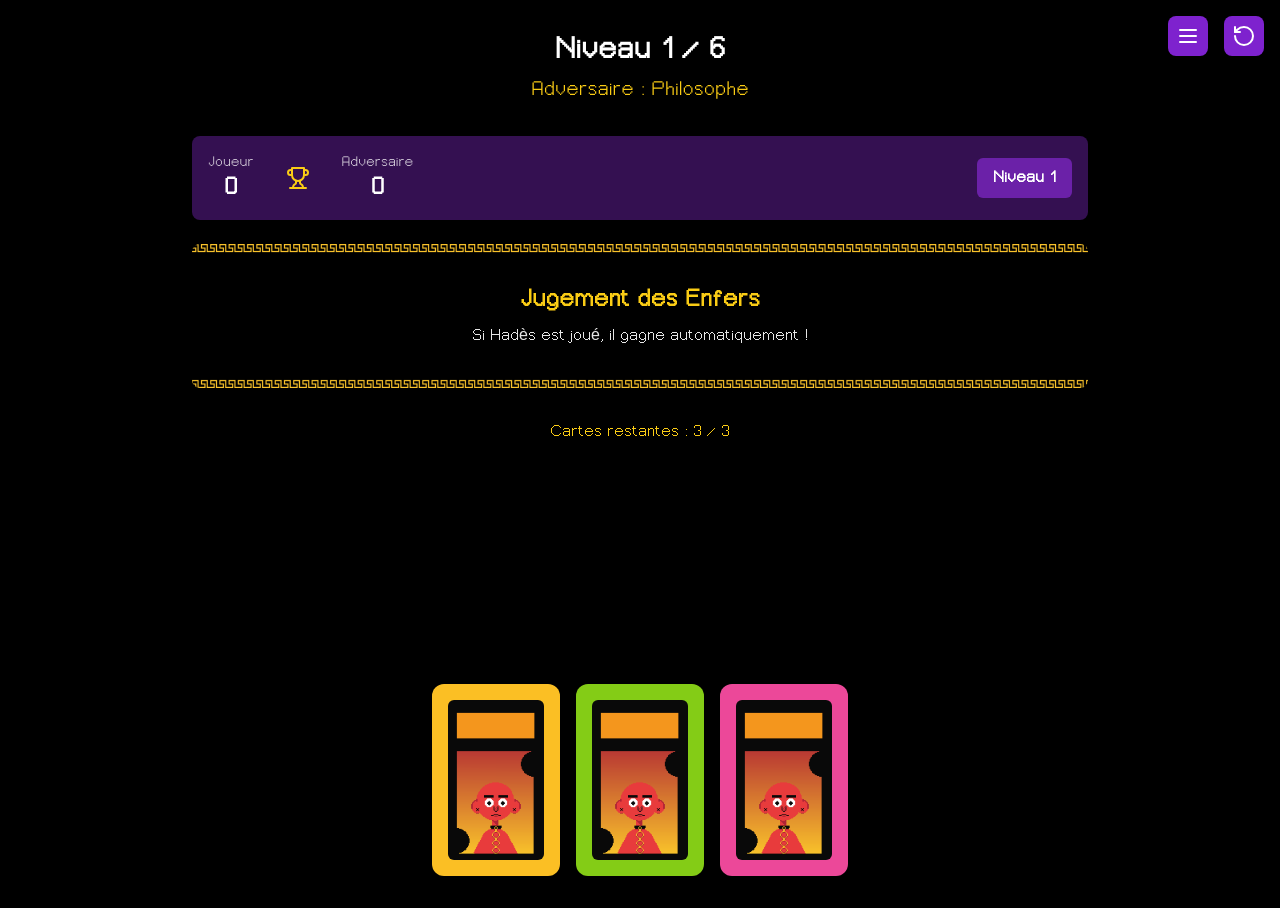
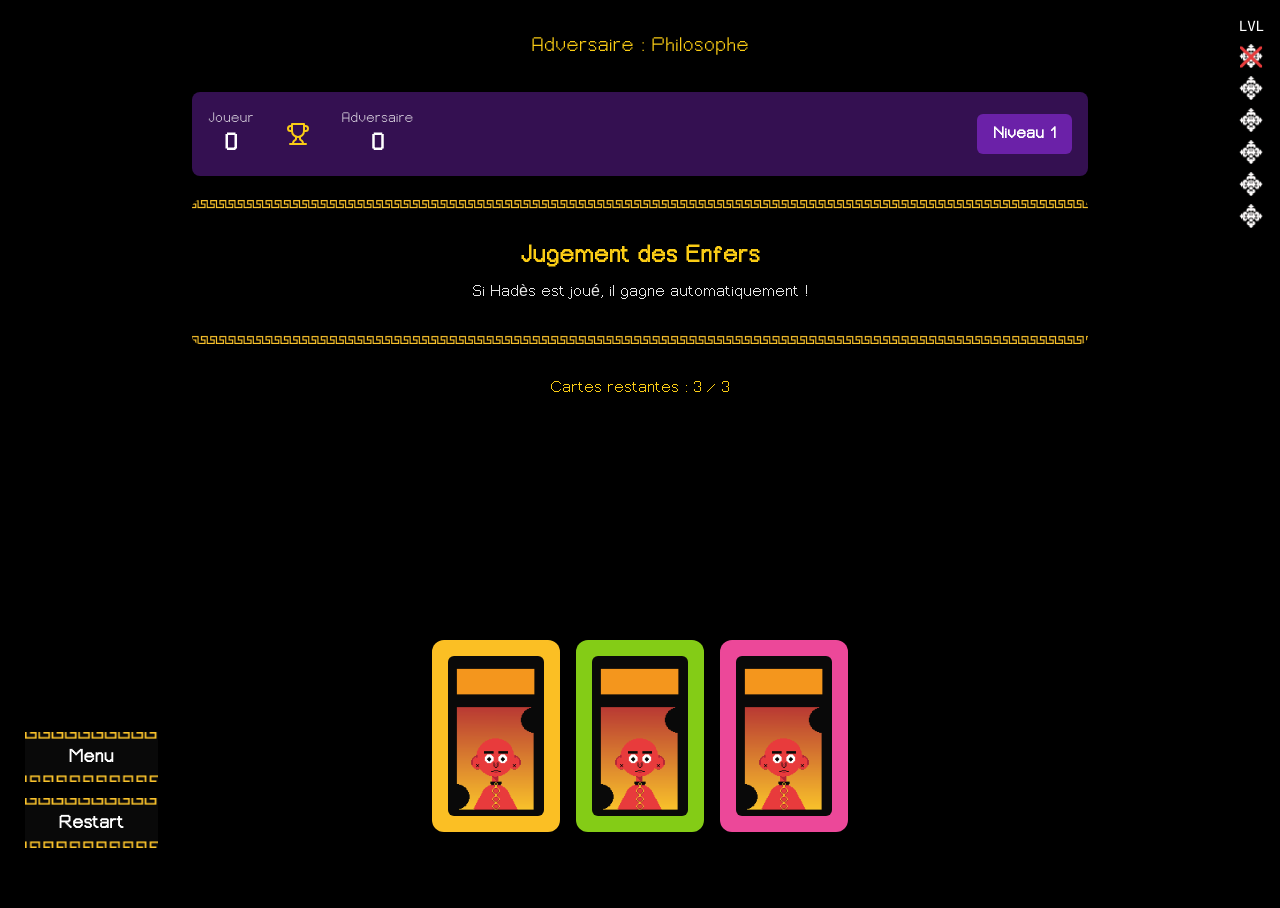
Before and after one commit to PLteddy/khaos, a React (Vite) app: page / in a window 1280 px wide. Both pictures are taken after a click on the button "Commencer l'aventure". After the commit the page ends 864 px from the top, so only its background shows below. Built offline with nearby package versions, Linux system fonts and the light colour scheme.

Commit message:
13th commit

```diff
--- a/src/components/GameBoard.tsx
+++ b/src/components/GameBoard.tsx
@@ -6,6 +6,10 @@ import { ChaosRuleDisplay } from './ChaosRulesDisplay';
 import { ScoreBoard } from './ScoreBoard';
 import { Menu, RotateCcw } from 'lucide-react';
 import cardImage from "../assets/cards2.png";
+import cardBackImage from "../assets/cards2.png";
+import buttonsfond from "../assets/button_menu.png";
+import niveau from "../assets/cerclelvl.png";
+import croix from "../assets/croix.png";
 
 export const GameBoard: React.FC = () => {
   const [showMenuConfirm, setShowMenuConfirm] = useState(false);
@@ -67,25 +71,44 @@ export const GameBoard: React.FC = () => {
   }
 
   return (
-    <div className="min-h-screen bg-black 0 text-white p-8">
+<div className="min-h-screen bg-black text-white p-8 relative">
   <div className="max-w-4xl mx-auto">
     {/* Boutons Menu et Checkpoint */}
-        <div className="absolute top-4 right-4 flex gap-4">
-          <button
+    <div className="absolute bottom-4 left-4 flex flex-col gap-4">
+      <div className="relative z-10 flex flex-col items-center justify-center">
+        <motion.button
+          whileHover={{ scale: 1.05 }}
+          whileTap={{ scale: 0.95 }}
+          className="flex items-center justify-center text-white font-bold w-[150px] h-[50px] text-lg transition-colors"
           onClick={() => setShowMenuConfirm(true)}
-            className="p-2 bg-purple-700 hover:bg-purple-600 rounded-lg transition-colors"
-            title="Menu principal"
+          style={{
+            backgroundImage: `url(${buttonsfond})`,
+            backgroundSize: "contain",
+            backgroundRepeat: "no-repeat",
+            backgroundPosition: "center",
+          }}
         >
-            <Menu className="w-6 h-6" />
-          </button>
-          <button
+          Menu
+        </motion.button>
+      </div>
+      <div className="relative z-10 flex flex-col items-center justify-center">
+        <motion.button
+          whileHover={{ scale: 1.05 }}
+          whileTap={{ scale: 0.95 }}
+          className="flex items-center justify-center text-white font-bold w-[150px] h-[50px] text-lg transition-colors"
           onClick={returnToLastCheckpoint}
-            className="p-2 bg-purple-700 hover:bg-purple-600 rounded-lg transition-colors"
-            title="Retour au dernier checkpoint"
+          style={{
+            backgroundImage: `url(${buttonsfond})`,
+            backgroundSize: "contain",
+            backgroundRepeat: "no-repeat",
+            backgroundPosition: "center",
+          }}
         >
-            <RotateCcw className="w-6 h-6" />
-          </button>
+          Restart
+        </motion.button>
       </div>
+    </div>
+
 
         {/* Popup de confirmation pour le menu */}
         <AnimatePresence>
@@ -130,15 +153,29 @@ export const GameBoard: React.FC = () => {
 
         {/* En-tête avec niveau et adversaire */}
         <div className="text-center mb-8">
-          <h2 className="text-3xl font-bold mb-2">
-            Niveau {level} / 6
-          </h2>
           {currentOpponent && (
             <p className="text-xl text-yellow-400">
               Adversaire : {currentOpponent.name}
             </p>
           )}
         </div>
+
+        <div className="absolute top-4 right-4 flex flex-col items-center gap-2">
+        <span className="text-white text-sm font-mono">LVL</span>
+        {Array.from({ length: 6 }, (_, i) => (
+      <div key={i} className="relative">
+         {/* Image de base */}
+         <img src={niveau} alt="Niveau" className="w-6 h-6" />
+       {/* Croix rouge si le niveau est complété */}
+        {i < level && (
+        <div className="absolute inset-0 flex items-center justify-center">
+           <img src={croix} alt="Croix" className="w-6 h-6" />
+        </div>
+      )}
+    </div>
+  ))}
+</div>
+
 
         <ScoreBoard />
         <ChaosRuleDisplay />
@@ -241,10 +278,10 @@ const CardDisplay: React.FC<CardDisplayProps> = ({ card, isSelected, isRevealed
 
       {/* Dos de la carte */}
       <div
-        className={`absolute inset-0 rounded-xl bg-gradient-to-br from-purple-800 to-purple-600
-          flex items-center justify-center ${isRevealed ? 'opacity-0' : 'opacity-100'}`}
+        className={`absolute inset-0 rounded-xl
+          flex items-center justify-center ${isRevealed ? 'opacity-0' : 'opacity-100'} transition-opacity`}
       >
-        <div className="w-16 h-16 rounded-full border-4 border-white/30" />
+        <img src={cardBackImage} alt="Dos de la carte" className="w-full h-full object-cover rounded-xl" />
       </div>
     </div>
   );
--- a/src/components/MainMenu.tsx
+++ b/src/components/MainMenu.tsx
@@ -84,35 +84,41 @@ export const MainMenu: React.FC = () => {
 
     return (
 <div
-        className="h-screen w-screen overflow-hidden flex flex-col items-center justify-center p-8"
+  className="w-screen h-screen flex items-center justify-center bg-black overflow-hidden"
+>
+  {/* Conteneur du jeu avec taille fixe et mise à l'échelle */}
+  <div
+  className="w-[1280px] h-[600px] flex flex-col items-center justify-center relative overflow-hidden"
   style={{
     backgroundColor: "black",
     backgroundImage: `url(${fond})`,
     backgroundSize: "cover",
     backgroundPosition: "center",
+    transform: "scale(0.8)", // Ajuste ici si besoin
+    transformOrigin: "center",
   }}
 >
   <motion.div
     initial={{ opacity: 0, y: -20 }}
     animate={{ opacity: 1, y: 0 }}
-          className="text-center mb-12"
+    className="text-center mb-6"
   >
-          <h1 className="text-6xl font-bold text-white mb-4 p-4">{t.title}</h1>
-          <p className="text-xl text-gray-300 p-4">{t.subtitle}</p>
+    <h1 className="text-5xl font-bold text-white mb-3 p-3">{t.title}</h1>
+    <p className="text-lg text-gray-300 p-3">{t.subtitle}</p>
   </motion.div>
 
   <div className="relative w-full h-full flex items-center justify-center bg-black">
     {/* Image de gauche */}
     <div
-            className="absolute left-[15%] top-0 h-[130%] w-1/3 bg-no-repeat bg-contain bg-left"
+      className="absolute left-[12%] top-0 h-[110%] w-1/3 bg-no-repeat bg-contain bg-left"
       style={{ backgroundImage: `url(${column})` }}
     ></div>
 
-          <div className="relative z-10 flex flex-col items-center justify-center">
+    <div className="relative z-10 flex flex-col items-center justify-center gap-3">
       <motion.button
         whileHover={{ scale: 1.05 }}
         whileTap={{ scale: 0.95 }}
-              className="flex items-center justify-center gap-3 text-white font-bold w-full h-[125px] text-xl transition-colors"
+        className="flex items-center justify-center gap-3 text-white font-bold w-[300px] h-[100px] text-lg transition-colors"
         onClick={startGame}
         style={{
           backgroundImage: `url(${buttonsfond})`,
@@ -121,14 +127,14 @@ export const MainMenu: React.FC = () => {
           backgroundPosition: "center",
         }}
       >
-              <Swords className="w-6 h-6" />
+        <Swords className="w-5 h-5" />
         {t.startGame}
       </motion.button>
 
       <motion.button
         whileHover={{ scale: 1.05 }}
         whileTap={{ scale: 0.95 }}
-              className="flex items-center justify-center gap-3 text-white font-bold w-full h-[125px] text-xl transition-colors"
+        className="flex items-center justify-center gap-3 text-white font-bold w-[300px] h-[100px] text-lg transition-colors"
         onClick={toggleCredits}
         style={{
           backgroundImage: `url(${buttonsfond})`,
@@ -137,14 +143,14 @@ export const MainMenu: React.FC = () => {
           backgroundPosition: "center",
         }}
       >
-              <Info className="w-6 h-6" />
+        <Info className="w-5 h-5" />
         {t.credits}
       </motion.button>
 
       <motion.button
         whileHover={{ scale: 1.05 }}
         whileTap={{ scale: 0.95 }}
-              className="flex items-center justify-center gap-3 text-white font-bold w-full h-[125px] text-xl transition-colors"
+        className="flex items-center justify-center gap-3 text-white font-bold w-[300px] h-[100px] text-lg transition-colors"
         onClick={toggleHowToPlay}
         style={{
           backgroundImage: `url(${buttonsfond})`,
@@ -153,14 +159,14 @@ export const MainMenu: React.FC = () => {
           backgroundPosition: "center",
         }}
       >
-              <Settings className="w-6 h-6" />
+        <Settings className="w-5 h-5" />
         {t.options}
       </motion.button>
     </div>
 
     {/* Image de droite */}
     <div
-            className="absolute right-[15%] top-0 h-[130%] w-1/3 bg-no-repeat bg-contain bg-right"
+      className="absolute right-[12%] top-0 h-[110%] w-1/3 bg-no-repeat bg-contain bg-right"
       style={{ backgroundImage: `url(${column})` }}
     ></div>
   </div>
@@ -169,14 +175,14 @@ export const MainMenu: React.FC = () => {
   <AnimatePresence>
     {showCredits && (
       <motion.div className="fixed inset-0 bg-black/50 flex items-center justify-center z-50">
-              <motion.div className="bg-purple-900 p-8 rounded-xl shadow-xl max-w-md w-full mx-4">
-                <h2 className="text-2xl font-bold text-white mb-6">{t.creditsTitle}</h2>
+        <motion.div className="bg-purple-900 p-6 rounded-xl shadow-xl max-w-md w-full mx-4">
+          <h2 className="text-xl font-bold text-white mb-4">{t.creditsTitle}</h2>
           <p className="text-gray-300">{t.developer}: Yussera Sebdaoui</p>
           <p className="text-gray-300">{t.music}: Yussera Sebdaoui</p>
           <p className="text-gray-300">{t.graphics}: Yussera Sebdaoui</p>
           <button
             onClick={toggleCredits}
-                  className="mt-6 px-4 py-2 bg-purple-700 hover:bg-purple-600 text-white rounded-lg"
+            className="mt-4 px-4 py-2 bg-purple-700 hover:bg-purple-600 text-white rounded-lg"
           >
             {t.close}
           </button>
@@ -188,24 +194,28 @@ export const MainMenu: React.FC = () => {
   <AnimatePresence>
     {showHowToPlay && (
       <motion.div className="fixed inset-0 bg-black/50 flex items-center justify-center z-50">
-              <motion.div className="bg-purple-900 p-8 rounded-xl shadow-xl max-w-md w-full mx-4">
-                <h3 className="text-xl font-bold text-white mb-4">{t.language}</h3>
+        <motion.div className="bg-purple-900 p-6 rounded-xl shadow-xl max-w-md w-full mx-4">
+          <h3 className="text-lg font-bold text-white mb-3">{t.language}</h3>
           <button
-                  onClick={() => changeLanguage('fr')}
-                  className={`px-4 py-2 rounded-lg ${language === 'fr' ? 'bg-purple-600 text-white' : 'bg-purple-800 text-gray-300'}`}
+            onClick={() => changeLanguage("fr")}
+            className={`px-4 py-2 rounded-lg ${
+              language === "fr" ? "bg-purple-600 text-white" : "bg-purple-800 text-gray-300"
+            }`}
           >
             Français
           </button>
           <button
-                  onClick={() => changeLanguage('en')}
-                  className={`px-4 py-2 rounded-lg ${language === 'en' ? 'bg-purple-600 text-white' : 'bg-purple-800 text-gray-300'}`}
+            onClick={() => changeLanguage("en")}
+            className={`px-4 py-2 rounded-lg ${
+              language === "en" ? "bg-purple-600 text-white" : "bg-purple-800 text-gray-300"
+            }`}
           >
             English
           </button>
           <p className="text-gray-300">{t.howToPlayText}</p>
           <button
             onClick={toggleHowToPlay}
-                  className="mt-6 px-4 py-2 bg-purple-700 hover:bg-purple-600 text-white rounded-lg"
+            className="mt-4 px-4 py-2 bg-purple-700 hover:bg-purple-600 text-white rounded-lg"
           >
             {t.close}
           </button>
@@ -218,10 +228,11 @@ export const MainMenu: React.FC = () => {
     initial={{ opacity: 0 }}
     animate={{ opacity: 1 }}
     transition={{ delay: 0.5 }}
-          className="mt-12 text-gray-400 text-sm"
+    className="mt-6 text-gray-400 text-sm"
   >
     Version 1.0.0
   </motion.div>
 </div>
+</div>
     );
 }
```
Also changed, not shown: src/assets/cerclelvl.png (added), src/assets/croix.png (added), src/index.css (line endings or trailing spaces). Lines whose indentation alone changed are shown as unchanged.
